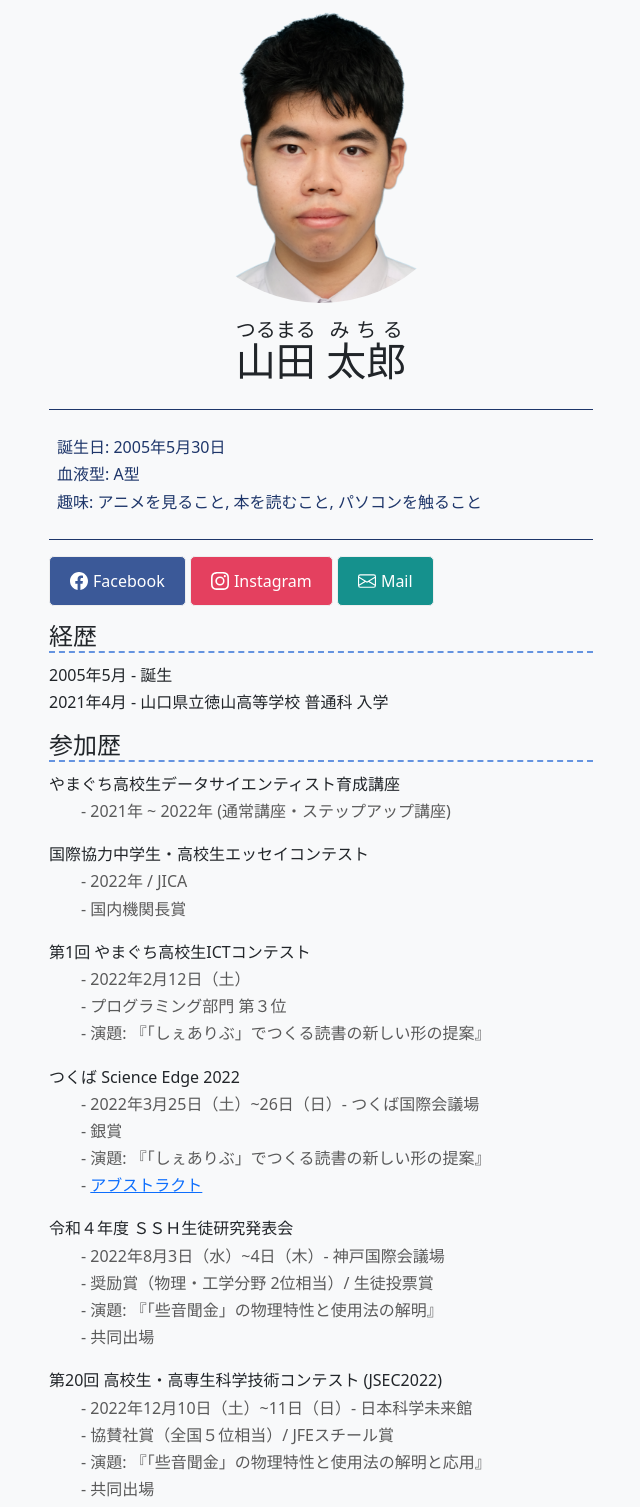
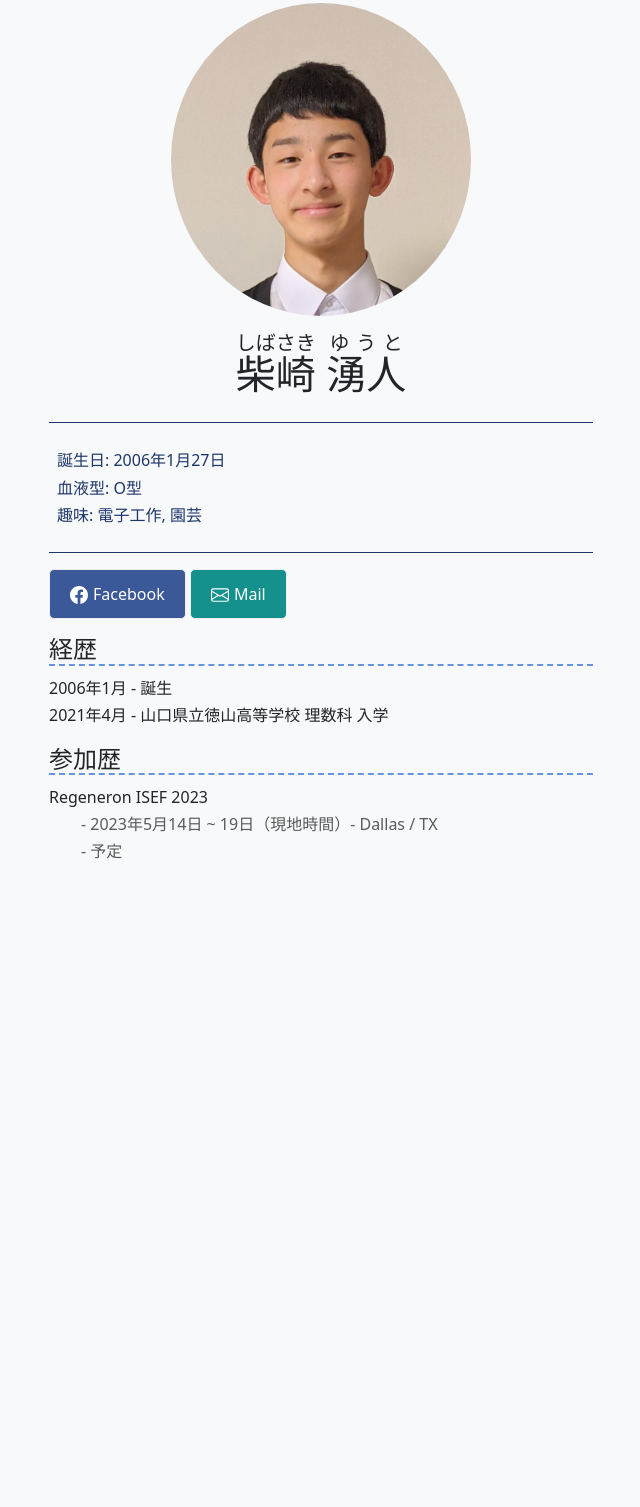
Before and after one commit to yusiba06/profile, a plain HTML site: page index.html in a window 1280 px wide. Shown: the part 53-1560 px from the top of the page, without its empty margins (319-959 px from the left). After the commit the page ends 966 px from the top, so only its background shows below. Drawn offline with nearby package versions, Linux system fonts and the light colour scheme; a script that the page names is missing.

Commit message:
Update: profile

```diff
--- a/index.html
+++ b/index.html
@@ -4,7 +4,7 @@
   <meta charset="UTF-8">
   <meta http-equiv="X-UA-Compatible" content="IE=edge">
   <meta name="viewport" content="width=device-width, initial-scale=1.0">
-  <title>鶴丸 倫琉 | Profile</title>
+  <title>柴崎 湧人 | Profile</title>
   <link rel="stylesheet" href="https://cdn.jsdelivr.net/npm/bootstrap-icons@1.8.0/font/bootstrap-icons.css">
   <link rel="stylesheet" href="/css/bootstrap/bootstrap.min.css">
   <link rel="stylesheet" href="/css/style/style.css">
@@ -18,71 +18,35 @@
   <main>
     <div class="text-center m-4">
       <div class="m-3">
-        <img src="/lib/face.png" alt="" class="rounded-circle" width="300px">
+        <img src="/lib/face.jpeg" alt="" class="rounded-circle" width="300px">
       </div>
       <h1>
         <ruby>
-          <rb>山田</rb>
-          <rt>つるまる</rt>
-        </ruby> <ruby>
-          <rb>太郎</rb>
-          <rt>みちる</rt>
+          <rb>柴崎</rb>
+          <rt>しばさき</rt>
+        </ruby>
+        <ruby>
+          <rb>湧人</rb>
+          <rt>ゆうと</rt>
         </ruby>
       </h1>
     </div>
     <ul class="profile">
-      <li>誕生日: 2005年5月30日</li>
-      <li>血液型: A型</li>
-      <li>趣味: アニメを見ること, 本を読むこと, パソコンを触ること</li>
+      <li>誕生日: 2006年1月27日</li>
+      <li>血液型: O型</li>
+      <li>趣味: 電子工作, 園芸</li>
     </ul>
     <div id="sns" class="my-3">
-      <a href="https://www.facebook.com/profile.php?id=100091944060587" class="btn btn-icon-facebook" style="background-color: #3b5998;">Facebook</a>
-      <a href="" class="btn btn-icon-instagram" style="background-color: #E4405F;">Instagram</a>
-      <a href="mailto:michiru.tsurumaru.0530@gmail.com" class="btn btn-icon-mail" style="background-color: #15918d;">Mail</a>
+      <a href="https://www.facebook.com/profile.php?id=100066269419229" class="btn btn-icon-facebook" style="background-color: #3b5998;">Facebook</a>
+      <a href="mailto:yusiba06@gmail.com" class="btn btn-icon-mail" style="background-color: #15918d;">Mail</a>
     </div>
     <div id="history" class="mt-3">
       <h2>経歴</h2>
-      <li>2005年5月 - 誕生</li>
-      <li>2021年4月 - 山口県立徳山高等学校 普通科 入学</li>
+      <li>2006年1月 - 誕生</li>
+      <li>2021年4月 - 山口県立徳山高等学校 理数科 入学</li>
     </div>
     <div id="part" class="mt-3">
       <h2>参加歴</h2>
-      <li class="subject">やまぐち高校生データサイエンティスト育成講座</li>
-      <ol>
-        <li>2021年 ~ 2022年 (通常講座・ステップアップ講座)</li>
-      </ol>
-      <li class="subject">国際協力中学生・高校生エッセイコンテスト</li>
-      <ol>
-        <li>2022年 / JICA</li>
-        <li>国内機関長賞</li>
-      </ol>
-      <li class="subject">第1回 やまぐち高校生ICTコンテスト</li>
-      <ol>
-        <li>2022年2月12日（土）</li>
-        <li>プログラミング部門 第３位</li>
-        <li>演題: 『「しぇありぶ」でつくる読書の新しい形の提案』</li>
-      </ol>
-      <li class="subject">つくば Science Edge 2022</li>
-      <ol>
-        <li>2022年3月25日（土）~26日（日）- つくば国際会議場</li>
-        <li>銀賞</li>
-        <li>演題: 『「しぇありぶ」でつくる読書の新しい形の提案』</li>
-        <li><a href="/docs/tsukuba2022_abstract.pdf">アブストラクト</a></li>
-      </ol>
-      <li class="subject">令和４年度 ＳＳＨ生徒研究発表会</li>
-      <ol>
-        <li>2022年8月3日（水）~4日（木）- 神戸国際会議場</li>
-        <li>奨励賞（物理・工学分野 2位相当）/ 生徒投票賞</li>
-        <li>演題: 『「些音聞金」の物理特性と使用法の解明』</li>
-        <li>共同出場</li>
-      </ol>
-      <li class="subject">第20回 高校生・高専生科学技術コンテスト (JSEC2022)</li>
-      <ol>
-        <li>2022年12月10日（土）~11日（日）- 日本科学未来館</li>
-        <li>協賛社賞（全国５位相当）/ JFEスチール賞</li>
-        <li>演題: 『「些音聞金」の物理特性と使用法の解明と応用』</li>
-        <li>共同出場</li>
-      </ol>
       <li class="subject">Regeneron ISEF 2023</li>
       <ol>
         <li>2023年5月14日 ~ 19日（現地時間）- Dallas / TX</li>
```
Also changed, not shown: index.en.html (+7 -40 lines), lib/face.jpeg (added), lib/face.png (deleted).
